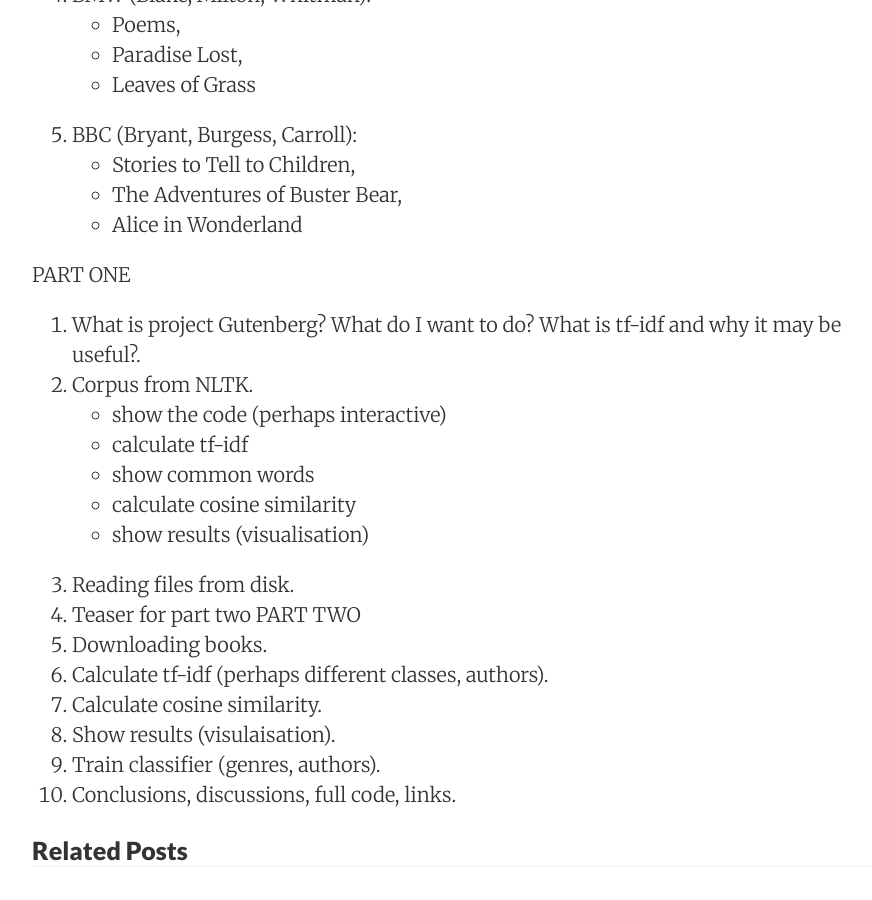
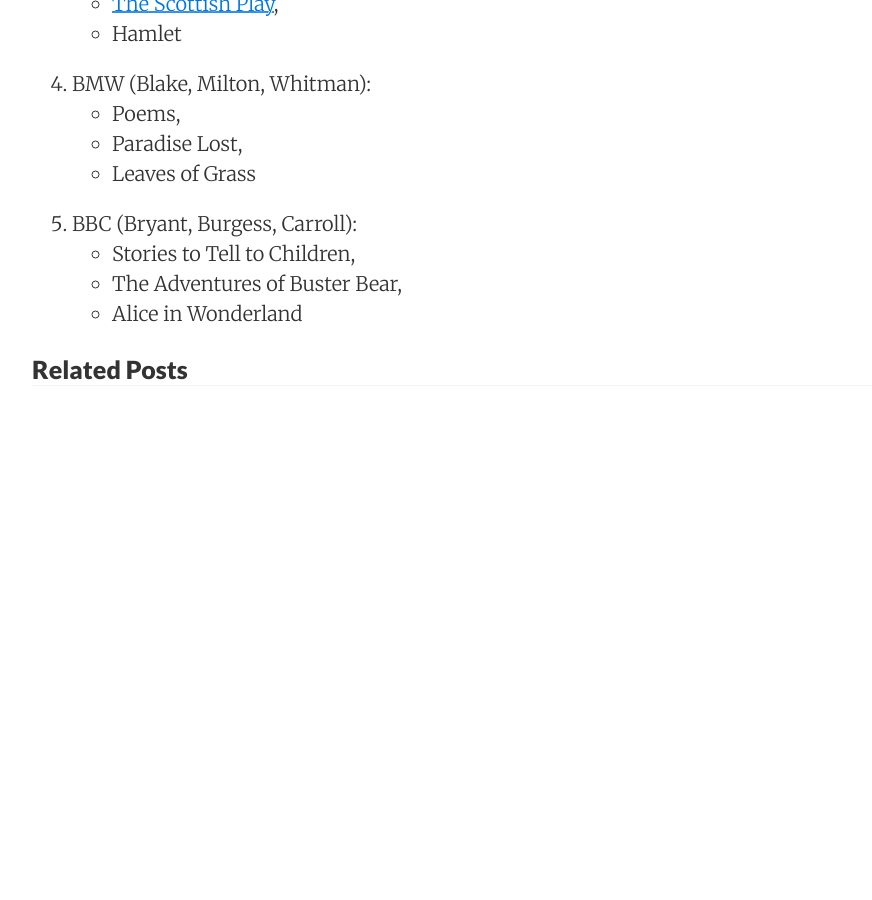
Before and after one commit to sbdzdz/sebastiandziadzio.github.io, a Jekyll site: the page built from _posts/2017-05-01-fun-with-books.md, in a window 1280 px wide and 900 px high, scrolled down 1695 px. Shown: the whole window, without its empty margins (188-1060 px from the left). Built offline with Jekyll 4.4.1, drawn with Linux system fonts in a browser that asks for light colours; nearby versions of some CDN libraries; after the commit the page ends 2113 px from its top, so only the background shows below that; some of the changed text lies outside the part shown.

Commit message:
Remove notes, improve naming and formatting

```diff
--- a/_posts/2017-05-01-fun-with-books.md
+++ b/_posts/2017-05-01-fun-with-books.md
@@ -17,18 +17,23 @@
 {% highlight python %}
 >>> from nltk.corpus import gutenberg
 >>> gutenberg.fileids()
-['austen-emma.txt', 'austen-persuasion.txt', 'austen-sense.txt', 'bible-kjv.txt', 'blake-poems.txt', 'bryant-stories.txt', 'burgess-busterbrown.txt', 'carroll-alice.txt', 'chesterton-ball.txt', 'chesterton-brown.txt', 'chesterton-thursday.txt', 'edgeworth-parents.txt', 'melville-moby_dick.txt', 'milton-paradise.txt', 'shakespeare-caesar.txt', 'shakespeare-hamlet.txt', 'shakespeare-macbeth.txt', 'whitman-leaves.txt']
+['austen-emma.txt', 'austen-persuasion.txt', 'austen-sense.txt',
+ 'bible-kjv.txt', 'blake-poems.txt', 'bryant-stories.txt',
+ 'burgess-busterbrown.txt', 'carroll-alice.txt', 'chesterton-ball.txt',
+ 'chesterton-brown.txt', 'chesterton-thursday.txt', 'edgeworth-parents.txt',
+ 'melville-moby_dick.txt', 'milton-paradise.txt', 'shakespeare-caesar.txt',
+ 'shakespeare-hamlet.txt', 'shakespeare-macbeth.txt', 'whitman-leaves.txt']
 {% endhighlight %}
 This rather eclectic collection will serve as our dataset. How about we narrow it down to the cool authors:
 {% highlight python %}
 from nltk.corpus import gutenberg
 
-files = gutenberg.fileids()
+fileids = gutenberg.fileids()
 cool_authors = ('austen', 'blake', 'bryant',
                 'burgess', 'carroll', 'chesterton',
                 'milton', 'shakespeare', 'whitman')
 
-titles = [f for f in files if f.startswith(cool_authors)]
+titles = [title for title in fileids if title.startswith(cool_authors)]
 texts = [gutenberg.raw(title) for title in titles]
 {% endhighlight %}
 
@@ -53,21 +58,3 @@
 * Stories to Tell to Children,
 * The Adventures of Buster Bear,
 * Alice in Wonderland
-
-PART ONE
-1. What is project Gutenberg? What do I want to do? What is tf-idf and why it may be useful?.
-2. Corpus from NLTK.
-* show the code (perhaps interactive)
-* calculate tf-idf
-* show common words
-* calculate cosine similarity
-* show results (visualisation)
-3. Reading files from disk.
-4. Teaser for part two
-PART TWO
-1. Downloading books.
-2. Calculate tf-idf (perhaps different classes, authors).
-3. Calculate cosine similarity.
-4. Show results (visulaisation).
-5. Train classifier (genres, authors).
-6. Conclusions, discussions, full code, links.
```
